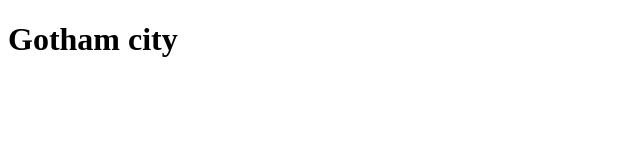
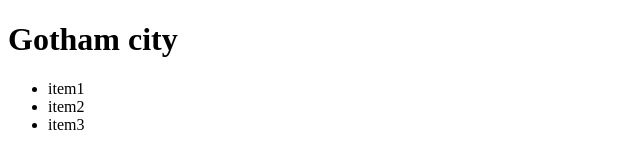
Before and after one commit to AristideSamba/Ghotam-city, a plain HTML site: page index.html in a window 1280 px wide. Shown: the whole page, without its empty margins (0-640 px from the left). Drawn offline with Linux system fonts and the light colour scheme.

Commit message:
Mise a jour html

```diff
--- a/index.html
+++ b/index.html
@@ -9,6 +9,13 @@
 <body>
     <header>
         <h1>Gotham city</h1>
+        <nav>
+            <ul>
+                <li><a href=""></a>item1</li>
+                <li><a href=""></a>item2</li>
+                <li><a href=""></a>item3</li>
+            </ul>
+        </nav>
     </header>
 </body>
 </html>
```
